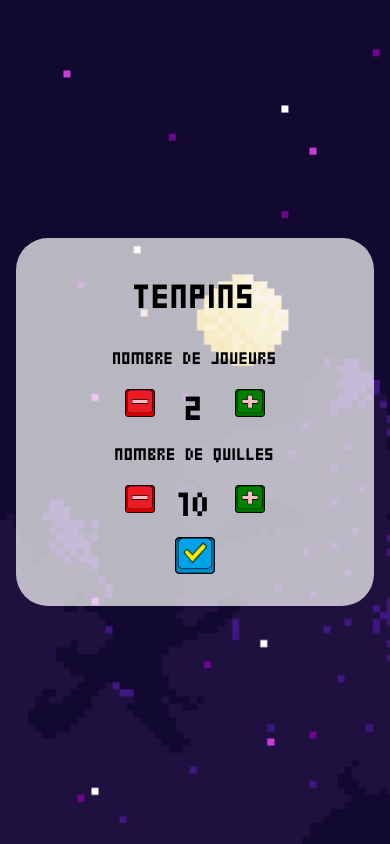
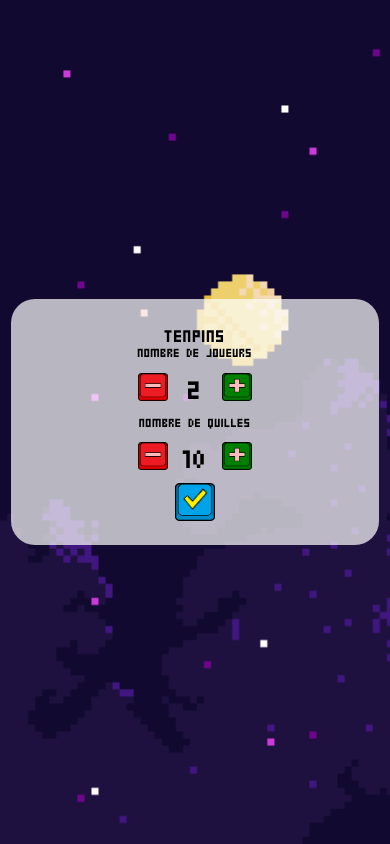
Before and after one commit to Bowls-Ltd/BowlingApp, a website built with webpack: page src/index.html in a window 390 px wide. Built offline with nearby package versions, Linux system fonts and the light colour scheme.

Commit message:
Mobile (#64)
* Responsive Pass

* center

* centered

```diff
--- a/src/GameView.ts
+++ b/src/GameView.ts
@@ -31,6 +31,7 @@ class GameView {
 
         this.playerDiv = document.createElement('div')
         this.playerDiv.id = 'player-div'
+        this.playerDiv.classList.add('player-div')
 
         this.leaderBoardView = new LeaderBoardView(this.playerDiv, game.getPlayers())
 
--- a/src/style.css
+++ b/src/style.css
@@ -3,26 +3,11 @@
     src: url("./fonts/Pixel Gosub.ttf");
 }
 
-
-
-@media (min-height: 400px)
-{
-    :root {
-        --size1: 1rem;
-        --size2: 2rem;
-        --size3: 3rem;
-    }
-}
-
-@media (max-height: 400px)
-{
 :root {
     --size1: 0.7rem;
     --size2: 1.5rem;
     --size3: 2rem;
 }
-}
-
 
 body {
     margin: 0;
@@ -64,20 +49,11 @@ body {
     background: rgba(255,255,255,0.7);
     padding: var(--size2);
     border-radius: var(--size2);
-}
-
-@media (max-height: 400px) {
-    .game-title {
-        font-size: var(--size2);
-        margin-bottom: var(--size1);
-    }
-}
-
-@media (min-height: 400px) {
-    .game-title {
-        font-size: var(--size2);
-        margin-bottom: var(--size2);
-    }
+    max-height: 100%;
+    box-sizing: border-box;
+    display: flex;
+    flex-direction: column;
+    justify-content: center;
 }
 
 .button-up {
@@ -201,21 +177,9 @@ body {
     justify-content: center;
 }
 
-@media (max-height: 400px){
-    .rollinput-view-text {
-        visibility: collapse;
-    }
-}
-
-@media (min-height: 400px){
 .rollinput-view-text {
     margin-right: var(--size1);
-        font-size: var(--size2);
 }
-}
-
-
-
 
 /* PLAYER VIEW */
 
@@ -242,6 +206,7 @@ body {
 /* CONFETTIS */
 
 .confetti-view-container {
+    pointer-events: none;
     top: 0;
     left: 0;
     z-index: 1;
@@ -373,3 +338,7 @@ td {
 .next-cell {
     background-color: rgba(81, 28, 99, 0.4);
 }
+
+.player-div {
+    overflow: scroll;
+}
```
Lines whose indentation alone changed are shown as unchanged.
